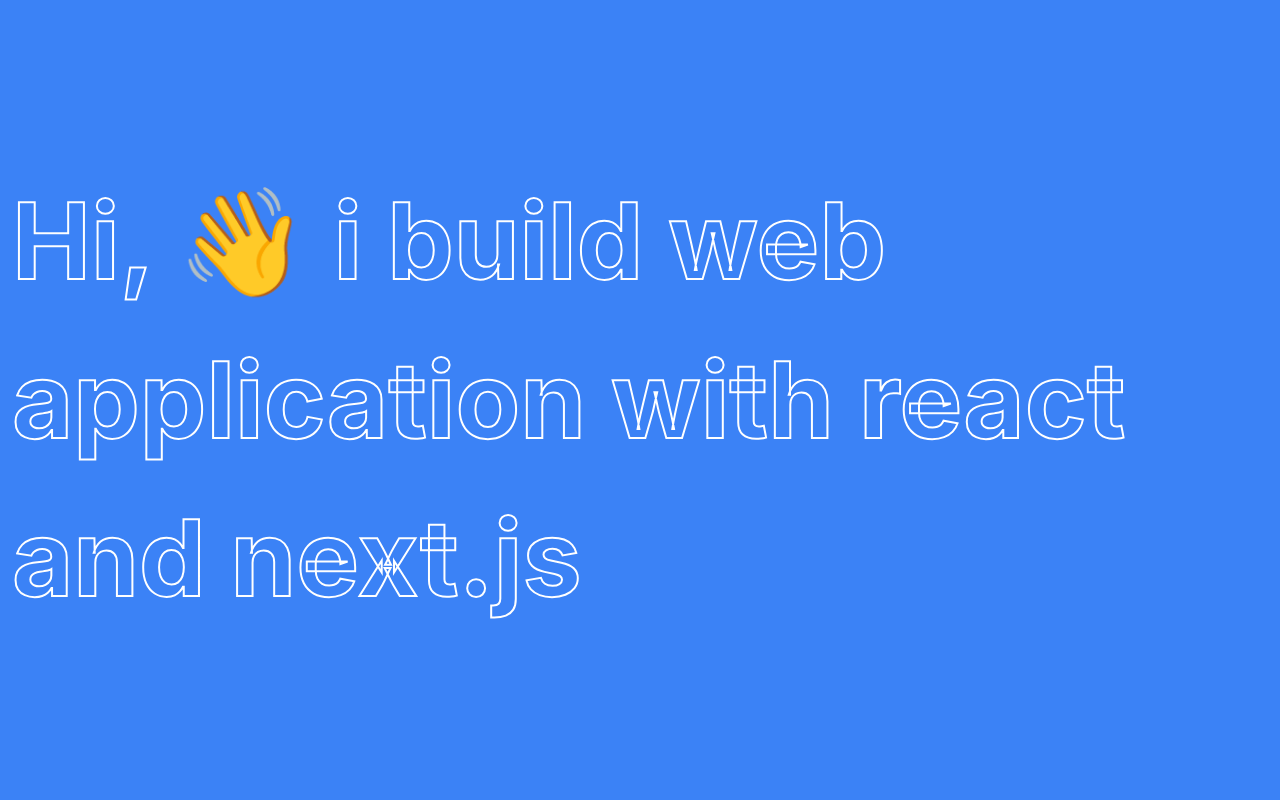
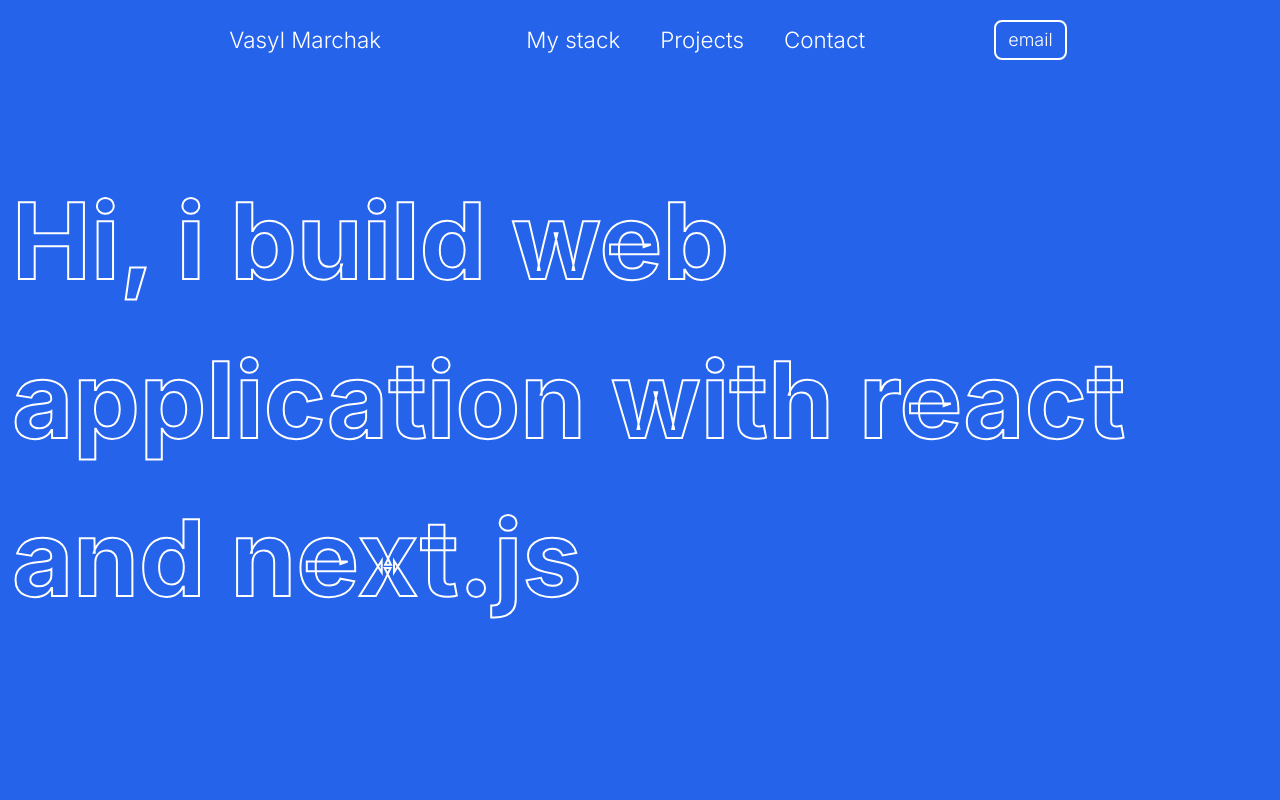
Before and after one commit to MrMaphistopheles/portfolio, a Next.js app: page / in a window 1280 px wide. Shown: the top 800 px of the page. Built offline with nearby package versions, Linux system fonts and the light colour scheme.

Commit message:
first look

```diff
--- /dev/null
+++ b/src/app/_componenets/navbar/Nav.tsx
@@ -0,0 +1,25 @@
+import React from "react";
+import Button from "../ui/button/Button";
+export default function Nav() {
+  return (
+    <nav className="nav-text absolute top-0 flex h-12 w-full  items-center justify-center font-light md:h-16 lg:h-20">
+      <div className="flex w-8/12 items-center justify-between">
+        <a href="#me" className="px-4 text-white hover:text-gray-300">
+          Vasyl Marchak
+        </a>
+        <div className="flex items-center justify-center gap-2">
+          <a href="#about" className="px-4 text-white hover:text-gray-300">
+            My stack
+          </a>
+          <a href="#about" className="px-4 text-white hover:text-gray-300">
+            Projects
+          </a>
+          <a href="#contact" className="px-4 text-white hover:text-gray-300">
+            Contact
+          </a>
+        </div>
+        <Button>email</Button>
+      </div>
+    </nav>
+  );
+}
--- /dev/null
+++ b/src/app/_componenets/stack/MyStack.tsx
@@ -0,0 +1,10 @@
+export default function MyStack() {
+  return (
+    <section
+      className="flex h-screen w-full items-center justify-center"
+      id="me"
+    >
+      MyStack
+    </section>
+  );
+}
--- /dev/null
+++ b/src/app/_componenets/ui/button/Button.tsx
@@ -0,0 +1,16 @@
+export default function Button({
+  children,
+  onClick,
+}: {
+  children?: React.ReactNode;
+  onClick?: () => void;
+}) {
+  return (
+    <button
+      className="flex items-center justify-center rounded-lg border-2 border-white px-3 py-1 text-lg transition-all duration-100 ease-linear hover:border-0 hover:bg-[rgb(255,255,255,0.2)]"
+      onClick={onClick}
+    >
+      {children}
+    </button>
+  );
+}
--- a/src/app/layout.tsx
+++ b/src/app/layout.tsx
@@ -1,6 +1,7 @@
 import "~/styles/globals.css";
 
 import { Inter } from "next/font/google";
+import Nav from "./_componenets/navbar/Nav";
 
 const inter = Inter({
   subsets: ["latin"],
@@ -21,7 +22,8 @@ export default function RootLayout({
   return (
     <html lang="en">
       <body className={`font-sans ${inter.variable}`}>
-        <main className="flex min-h-screen flex-col items-center justify-center bg-blue-500 text-white">
+        <main className="flex min-h-screen w-full flex-col items-center justify-center bg-blue-600 px-3 text-white">
+          <Nav />
           {children}
         </main>
       </body>
--- a/src/app/page.tsx
+++ b/src/app/page.tsx
@@ -1,9 +1,16 @@
+import MyStack from "./_componenets/stack/MyStack";
 export default function HomePage() {
   return (
-    <div className="w-full px-3">
-      <h1 className=" outline-text lage-text font-bold ">
-        Hi, 👋 i build web application with react and next.js
-      </h1>
-    </div>
+    <>
+      <section
+        className="flex h-screen w-full items-center justify-center"
+        id="me"
+      >
+        <h1 className=" outline-text lage-text font-bold ">
+          Hi, i build web application with react and next.js
+        </h1>
+      </section>
+      <MyStack />
+    </>
   );
 }
--- a/src/styles/globals.css
+++ b/src/styles/globals.css
@@ -10,4 +10,7 @@
   .lage-text {
     font-size: clamp(3.5rem, 7vw + 1rem, 11rem);
   }
+  .nav-text {
+    font-size: clamp(0.8rem, 4vw + 0.1rem, 1.4rem);
+  }
 }
```
